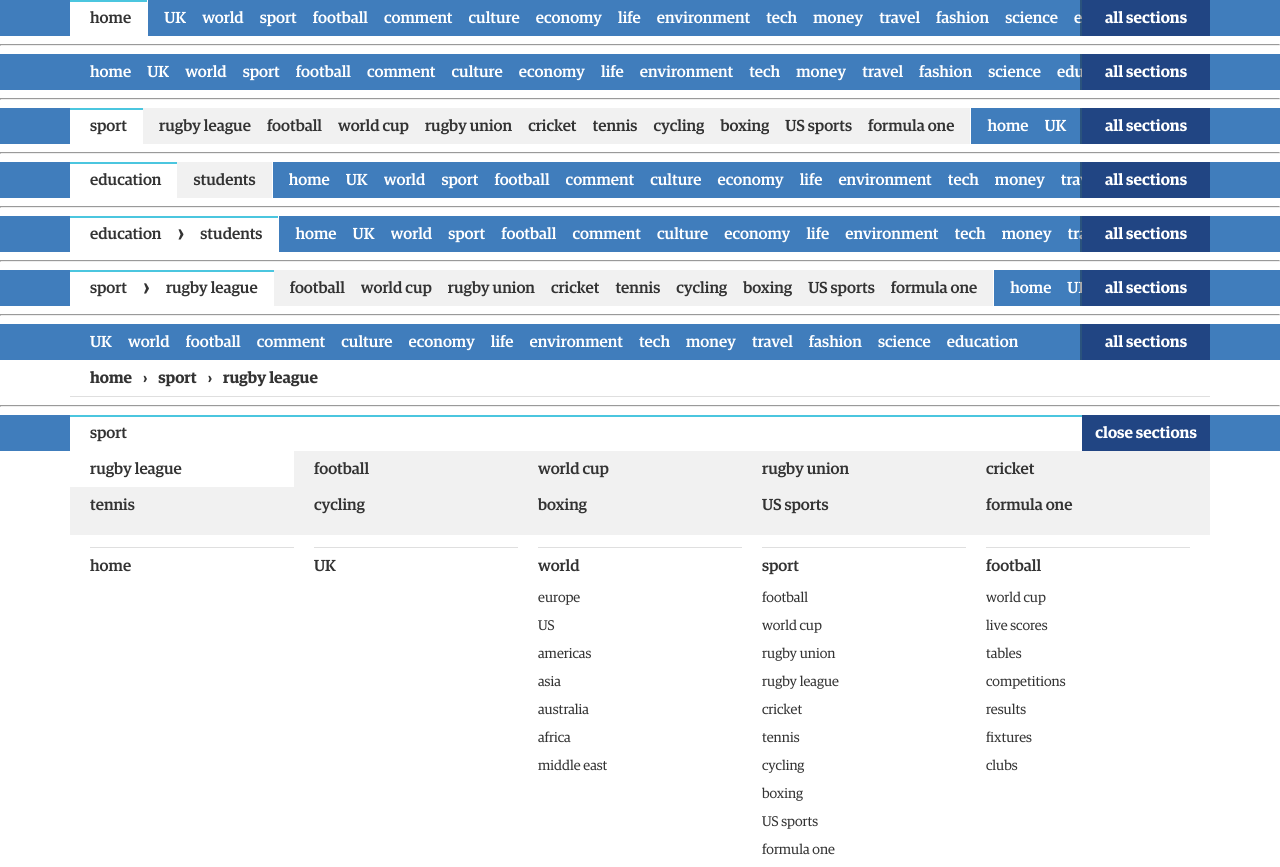
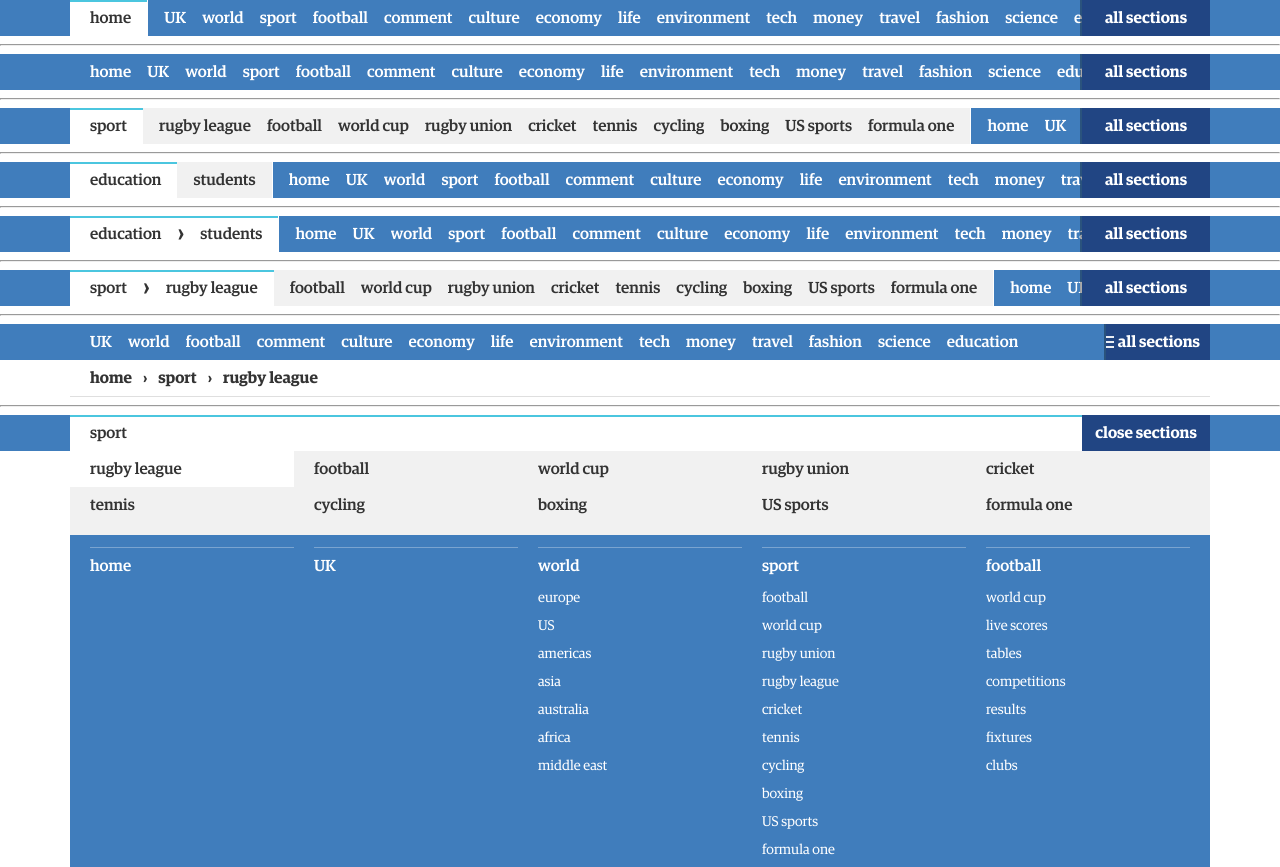
Before and after one commit to sndrs/guardian-navigation-prototype, a website: page index.html in a window 1280 px wide. Shown: the top 867 px of the page. Drawn offline with Linux system fonts and the light colour scheme.

Commit message:
Global navigation has the same look & feel on all states

```diff
--- a/_new-navigation.scss
+++ b/_new-navigation.scss
@@ -25,7 +25,7 @@ $c-local-navigation-current-border: 2px solid guss-colour(tone-news-2) !default;
 
 $c-global-navigation-background: $c-navigation-background !default;
 $c-global-navigation-action: #ffffff !default;
-$c-global-navigation-border: guss-colour(neutral-5) !default;
+$c-global-navigation-border: rgba(#ffffff, .3) !default;
 
 $c-navigation-separator: 1px solid #ffffff !default;
 
@@ -112,6 +112,7 @@ $c-new-navigation-signposting-action: guss-colour(neutral-1);
 }
 .new-navigation__inner {
     position: relative;
+    background: $c-global-navigation-background;
 }
 .new-navigation__scroll {
     @include rem((
@@ -148,10 +149,12 @@ $c-new-navigation-signposting-action: guss-colour(neutral-1);
     }
 }
 .local-navigation__parent,
-.local-navigation__action,
+.local-navigation__action {
+    color: $c-navigation-action;
+}
 .global-navigation__action,
-.global-navigation__title, {
-    color: $c-navigation-action;
+.global-navigation__title {
+    color: #ffffff;
 }
 .local-navigation__parent {
     position: relative;
@@ -211,7 +214,6 @@ $c-new-navigation-signposting-action: guss-colour(neutral-1);
     display: table-cell;
 }
 .global-navigation {
-    background: #ffffff;
 }
 .local-navigation__child,
 .global-navigation__section {
@@ -368,7 +370,7 @@ $c-new-navigation-signposting-action: guss-colour(neutral-1);
     z-index: 2;
 
     .new-navigation__inner {
-        background: #ffffff;
+
     }
     .local-navigation__children {
         clear: both;
@@ -632,6 +634,37 @@ $c-new-navigation-signposting-action: guss-colour(neutral-1);
     display: inline;
 }
 
+.honest-burger {
+    width: 8px;
+    height: 18px;
+    display: block;
+    overflow: hidden;
+    margin-top: 1px;
+}
+.honest-burger i {
+    border-top: 2px solid rgba(#ffffff, .9);
+    display: block;
+    margin-top: 3px;
+}
+
+.new-navigation__toggle--has-icon {
+    min-width: 42px;
+
+    .new-navigation--collapsed & {
+        padding-left: 12px;
+    }
+
+}
+.new-navigation__toggle__icon {
+    position: absolute;
+    left: 0;
+    top: 8px;
+
+    .new-navigation--expanded & {
+        display: none;
+    }
+}
+
 
 /* Variant A: no local navigation / with signposting
    ========================================================================== */
--- a/index.html
+++ b/index.html
@@ -1842,7 +1842,8 @@
                     </div>
                 </div>
                 <!-- <a class="new-navigation__toggle js-new-navigation-toggle" href="#footer-nav">…<span class="u-h">All sections</span></a> -->
-                <a class="new-navigation__toggle js-new-navigation-toggle" href="#footer-nav">
+                <a class="new-navigation__toggle new-navigation__toggle--has-icon js-new-navigation-toggle" href="#footer-nav">
+                    <i class="new-navigation__toggle__icon honest-burger"><i></i><i></i><i></i></i>
                     <span class="new-navigation__toggle-label new-navigation__toggle-label--open">all<span class="new-navigation__toggle-label__extra"> sections</span></span>
                     <span class="new-navigation__toggle-label new-navigation__toggle-label--close">close<span class="new-navigation__toggle-label__extra"> sections</span></span>
                 </a>
```
Also changed, not shown: style.css.
